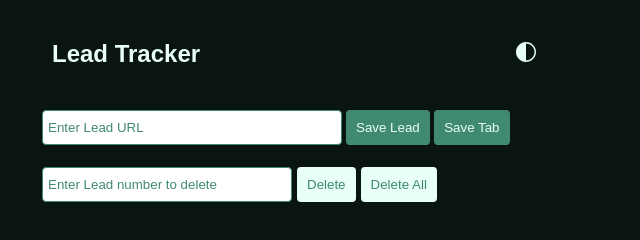
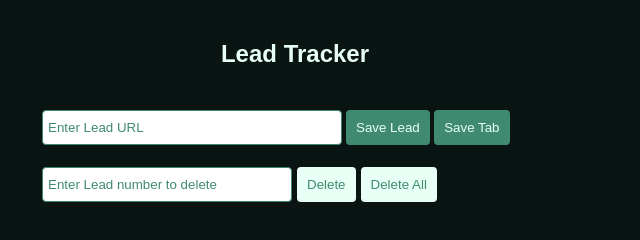
Before and after one commit to firstskylord/Lead-Tracker, a browser extension: page index.html in a window 1280 px wide. Shown: the whole page, without its empty margins (0-640 px from the left). Drawn offline with Linux system fonts and the light colour scheme; a web font is replaced by a local one.

Commit message:
Refactored Hero section: adjusted layout and removed theme toggle icon

```diff
--- a/index.css
+++ b/index.css
@@ -25,12 +25,7 @@ body {
 .Hero {
   display: flex;
   align-items: center;
-  justify-content: space-between;
-  margin: 0 2rem;
-}
-
-.Hero a {
-  cursor: pointer;
+  justify-content: center;
 }
 
 .inputPlace {
--- a/index.html
+++ b/index.html
@@ -12,47 +12,6 @@
   <body>
     <div class="Hero">
       <h2>Lead Tracker</h2>
-      <a id="appThemeMode">
-        <svg
-          width="24px"
-          height="24px"
-          viewBox="0 0 24 24"
-          version="1.1"
-          xmlns="http://www.w3.org/2000/svg"
-          xmlns:xlink="http://www.w3.org/1999/xlink"
-          fill="#000000"
-        >
-          <g id="SVGRepo_bgCarrier" stroke-width="0"></g>
-          <g
-            id="SVGRepo_tracerCarrier"
-            stroke-linecap="round"
-            stroke-linejoin="round"
-          ></g>
-          <g id="SVGRepo_iconCarrier">
-            <!-- Uploaded to: SVG Repo, www.svgrepo.com, Generator: SVG Repo Mixer Tools -->
-            <title>ic_fluent_dark_theme_24_regular</title>
-            <desc>Created with Sketch.</desc>
-            <g
-              id="🔍-Product-Icons"
-              stroke="none"
-              stroke-width="1"
-              fill="none"
-              fill-rule="evenodd"
-            >
-              <g
-                id="ic_fluent_dark_theme_24_regular"
-                fill="#e7fff4"
-                fill-rule="nonzero"
-              >
-                <path
-                  d="M12,22 C17.5228475,22 22,17.5228475 22,12 C22,6.4771525 17.5228475,2 12,2 C6.4771525,2 2,6.4771525 2,12 C2,17.5228475 6.4771525,22 12,22 Z M12,20.5 L12,3.5 C16.6944204,3.5 20.5,7.30557963 20.5,12 C20.5,16.6944204 16.6944204,20.5 12,20.5 Z"
-                  id="🎨-Color"
-                ></path>
-              </g>
-            </g>
-          </g>
-        </svg>
-      </a>
     </div>
     <div class="inputContainer">
       <div class="inputPlace">
```
